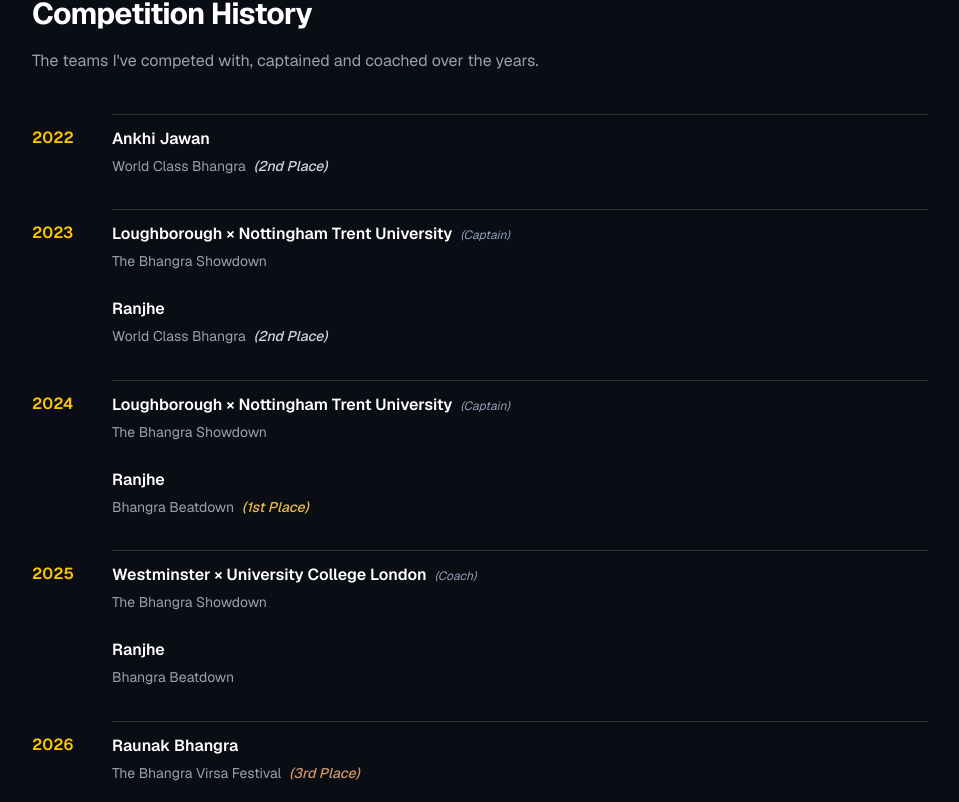
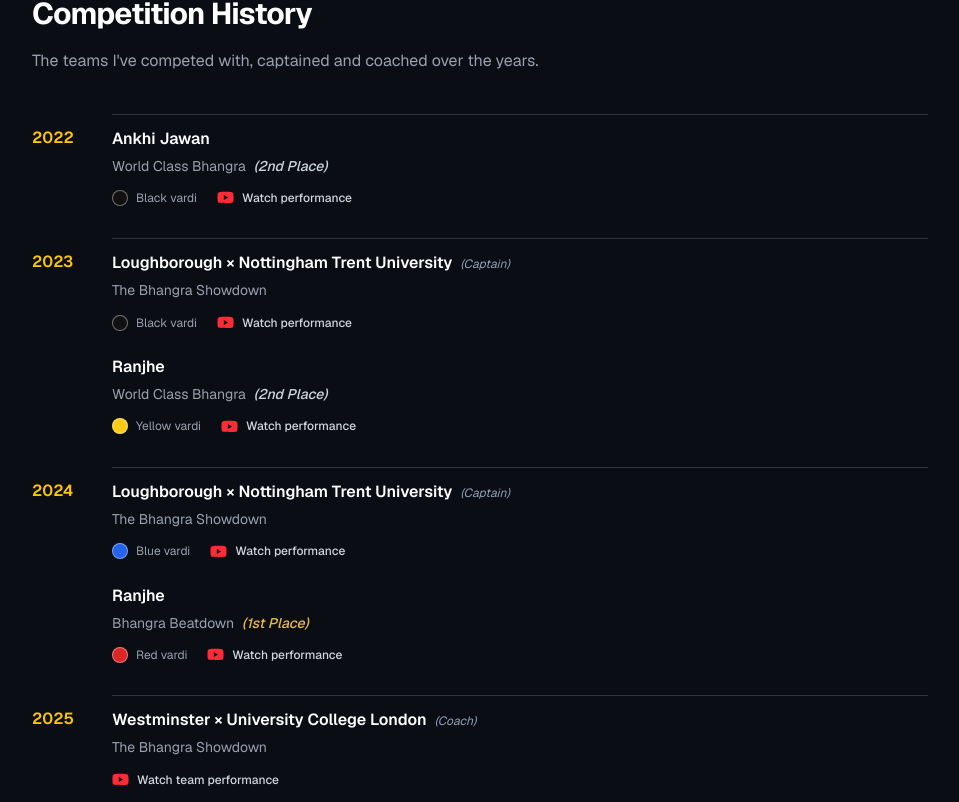
Before and after one commit to anrajplahe/anraj-website, a Next.js app: page /bhangra in a window 1280 px wide. Shown: the part 898-1700 px from the top of the page, without its empty margins (56-1015 px from the left). Built offline with nearby package versions, Linux system fonts and the light colour scheme; no server answers; the database is empty.

Commit message:
Add Bhangra competition videos and vardi colours

```diff
--- a/src/app/(site)/bhangra/page.tsx
+++ b/src/app/(site)/bhangra/page.tsx
@@ -1,6 +1,6 @@
 
 import type { Metadata } from "next";
-import { FaInstagram, FaTiktok } from "react-icons/fa6";
+import { FaInstagram, FaTiktok, FaYoutube } from "react-icons/fa6";
 import { Suspense } from "react";
 import PublishedJournal from "@/components/journal/PublishedJournal";
 
@@ -13,12 +13,15 @@ export const metadata: Metadata = {
   },
 };
 
-// Types for competition history
+type VardiColour = "Black" | "Yellow" | "Blue" | "Red";
+
 type CompetitionEntry = {
   team: string;
   competition: string;
   role?: "Captain" | "Coach";
   placing?: "1st Place" | "2nd Place" | "3rd Place";
+  vardiColour?: VardiColour;
+  youtubeUrl?: string;
 };
 
 type CompetitionYear = {
@@ -26,7 +29,6 @@ type CompetitionYear = {
   entries: CompetitionEntry[];
 };
 
-// Competition history organised by year
 const competitionHistory: CompetitionYear[] = [
   {
     year: 2022,
@@ -35,6 +37,8 @@ const competitionHistory: CompetitionYear[] = [
         team: "Ankhi Jawan",
         competition: "World Class Bhangra",
         placing: "2nd Place",
+        vardiColour: "Black",
+        youtubeUrl: "https://youtu.be/sH7a7IRud8w",
       },
     ],
   },
@@ -45,11 +49,15 @@ const competitionHistory: CompetitionYear[] = [
         team: "Loughborough × Nottingham Trent University",
         competition: "The Bhangra Showdown",
         role: "Captain",
+        vardiColour: "Black",
+        youtubeUrl: "https://youtu.be/dLcNn2ojKL0",
       },
       {
         team: "Ranjhe",
         competition: "World Class Bhangra",
         placing: "2nd Place",
+        vardiColour: "Yellow",
+        youtubeUrl: "https://youtu.be/ZZdAm3OHFhc",
       },
     ],
   },
@@ -60,11 +68,15 @@ const competitionHistory: CompetitionYear[] = [
         team: "Loughborough × Nottingham Trent University",
         competition: "The Bhangra Showdown",
         role: "Captain",
+        vardiColour: "Blue",
+        youtubeUrl: "https://youtu.be/xQXB3AB2pgo",
       },
       {
         team: "Ranjhe",
         competition: "Bhangra Beatdown",
         placing: "1st Place",
+        vardiColour: "Red",
+        youtubeUrl: "https://youtu.be/TUY4c5vOIC8",
       },
     ],
   },
@@ -75,10 +87,13 @@ const competitionHistory: CompetitionYear[] = [
         team: "Westminster × University College London",
         competition: "The Bhangra Showdown",
         role: "Coach",
+        youtubeUrl: "https://youtu.be/Z1PdY69lxA4",
       },
       {
         team: "Ranjhe",
         competition: "Bhangra Beatdown",
+        vardiColour: "Yellow",
+        youtubeUrl: "https://youtu.be/nLexvzOqCU0",
       },
     ],
   },
@@ -89,17 +104,19 @@ const competitionHistory: CompetitionYear[] = [
         team: "Raunak Bhangra",
         competition: "The Bhangra Virsa Festival",
         placing: "3rd Place",
+        vardiColour: "Blue",
+        youtubeUrl: "https://youtu.be/xBL7NvuMLYk",
       },
       {
         team: "Ranjhe",
         competition: "Bhangra Beatdown",
         placing: "1st Place",
+        vardiColour: "Black",
       },
     ],
   },
 ];
 
-// Gold, silver and bronze placing colours
 const placingColours: Record<
   NonNullable<CompetitionEntry["placing"]>,
   string
@@ -109,11 +126,17 @@ const placingColours: Record<
   "3rd Place": "text-[#CD9467]",
 };
 
+const vardiColours: Record<VardiColour, string> = {
+  Black: "#111111",
+  Yellow: "#FACC15",
+  Blue: "#2563EB",
+  Red: "#DC2626",
+};
+
 export default function BhangraPage() {
   return (
     <main className="flex-1 bg-[#0B0D14] text-white">
       <section className="mx-auto max-w-6xl px-4 py-16 sm:px-6 sm:py-24">
-
         {/* Page Introduction */}
         <h1 className="text-4xl font-bold tracking-tight text-yellow-400 sm:text-5xl">
           Bhangra
@@ -141,7 +164,6 @@ export default function BhangraPage() {
           </p>
         </div>
 
-
         {/* Published Journal */}
         <Suspense
           fallback={
@@ -155,7 +177,6 @@ export default function BhangraPage() {
             variant="preview"
           />
         </Suspense>
-
 
         {/* Competition History */}
         <section
@@ -174,7 +195,6 @@ export default function BhangraPage() {
             coached over the years.
           </p>
 
-          {/* Year-by-year history */}
           <div className="mt-10 max-w-4xl space-y-8">
             {competitionHistory.map((year) => (
               <section
@@ -220,6 +240,50 @@ export default function BhangraPage() {
                           </span>
                         )}
                       </p>
+
+                      {/* Vardi Colour and Performance Video */}
+                      {(entry.vardiColour || entry.youtubeUrl) && (
+                        <div className="mt-3 flex flex-wrap items-center gap-x-5 gap-y-3">
+                          {entry.vardiColour && (
+                            <div className="inline-flex items-center gap-2">
+                              <span
+                                aria-hidden="true"
+                                className="h-4 w-4 shrink-0 rounded-full border border-white/40"
+                                style={{
+                                  backgroundColor:
+                                    vardiColours[entry.vardiColour],
+                                }}
+                              />
+                              <span className="text-xs text-gray-400">
+                                {entry.vardiColour} vardi
+                              </span>
+                            </div>
+                          )}
+
+                          {entry.youtubeUrl && (
+                            <a
+                              href={entry.youtubeUrl}
+                              target="_blank"
+                              rel="noopener noreferrer"
+                              aria-label={
+                                entry.role === "Coach"
+                                  ? `Watch ${entry.team}'s performance at ${entry.competition}`
+                                  : `Watch ${entry.team}'s performance at ${entry.competition}`
+                              }
+                              className="inline-flex items-center gap-2 text-xs font-medium text-gray-300 transition-colors hover:text-yellow-400 focus-visible:rounded-sm focus-visible:outline-2 focus-visible:outline-offset-2 focus-visible:outline-yellow-400"
+                            >
+                              <FaYoutube
+                                size={17}
+                                className="text-red-500"
+                                aria-hidden="true"
+                              />
+                              {entry.role === "Coach"
+                                ? "Watch team performance"
+                                : "Watch performance"}
+                            </a>
+                          )}
+                        </div>
+                      )}
                     </div>
                   ))}
                 </div>
@@ -256,7 +320,6 @@ export default function BhangraPage() {
             </a>
           </div>
         </div>
-
       </section>
     </main>
   );
```
